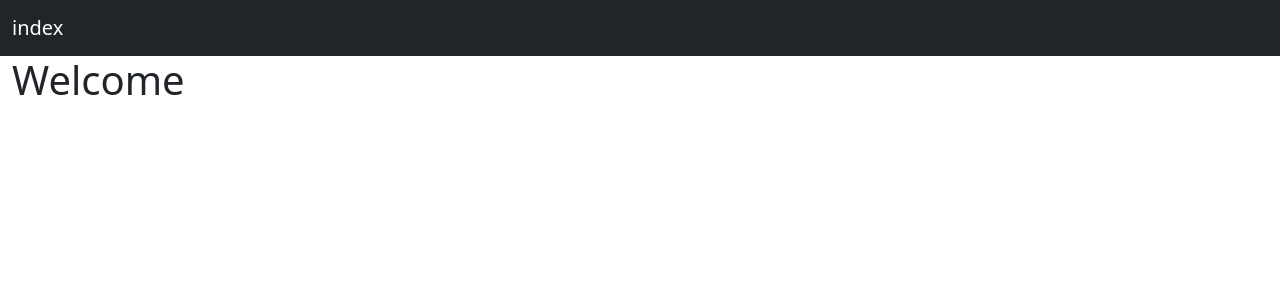
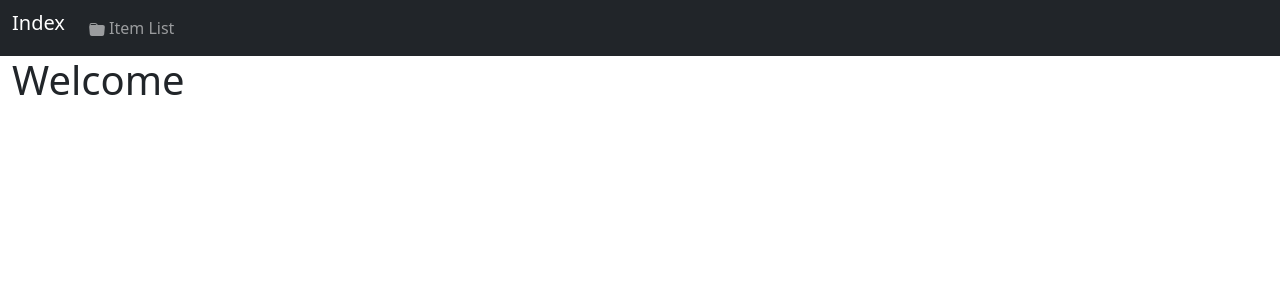
Before and after one commit to timkanke/email-ner-poc, a Django app: page / in a window 1280 px wide. Shown: the top 300 px of the page. Run offline with Django 5.2, Linux system fonts and the light colour scheme; some libraries are stand-ins or nearby versions.

Commit message:
Added item list link in top nav

```diff
--- a/src/ner/templates/base.html
+++ b/src/ner/templates/base.html
@@ -32,10 +32,21 @@
             <header>
                 <nav class="navbar navbar-expand-sm bg-dark navbar-dark">
                     <div class="container-fluid">
-                        <a class="navbar-brand" href="{% url 'index' %}">index</a>
-
+                        <ul class="navbar-nav" me-auto>
+                            <li class="nav-item">
+                                <a class="navbar-brand" href="{% url 'index' %}">Index</a>
+                            </li>
+                            <li class="nav-item">
+                                <a class="nav-link" href="{% url 'itemlistview' %}">
+                                    <svg xmlns="http://www.w3.org/2000/svg" width="16" height="16" fill="currentColor"
+                                        class="bi bi-folder-fill" viewBox="0 0 16 16">
+                                        <path
+                                            d="M9.828 3h3.982a2 2 0 0 1 1.992 2.181l-.637 7A2 2 0 0 1 13.174 14H2.825a2 2 0 0 1-1.991-1.819l-.637-7a1.99 1.99 0 0 1 .342-1.31L.5 3a2 2 0 0 1 2-2h3.672a2 2 0 0 1 1.414.586l.828.828A2 2 0 0 0 9.828 3zm-8.322.12C1.72 3.042 1.95 3 2.19 3h5.396l-.707-.707A1 1 0 0 0 6.172 2H2.5a1 1 0 0 0-1 .981l.006.139z" />
+                                    </svg>
+                                    Item List</a>
+                            </li>
+                        </ul>
                     </div>
-
                 </nav>
             </header>
 
```
